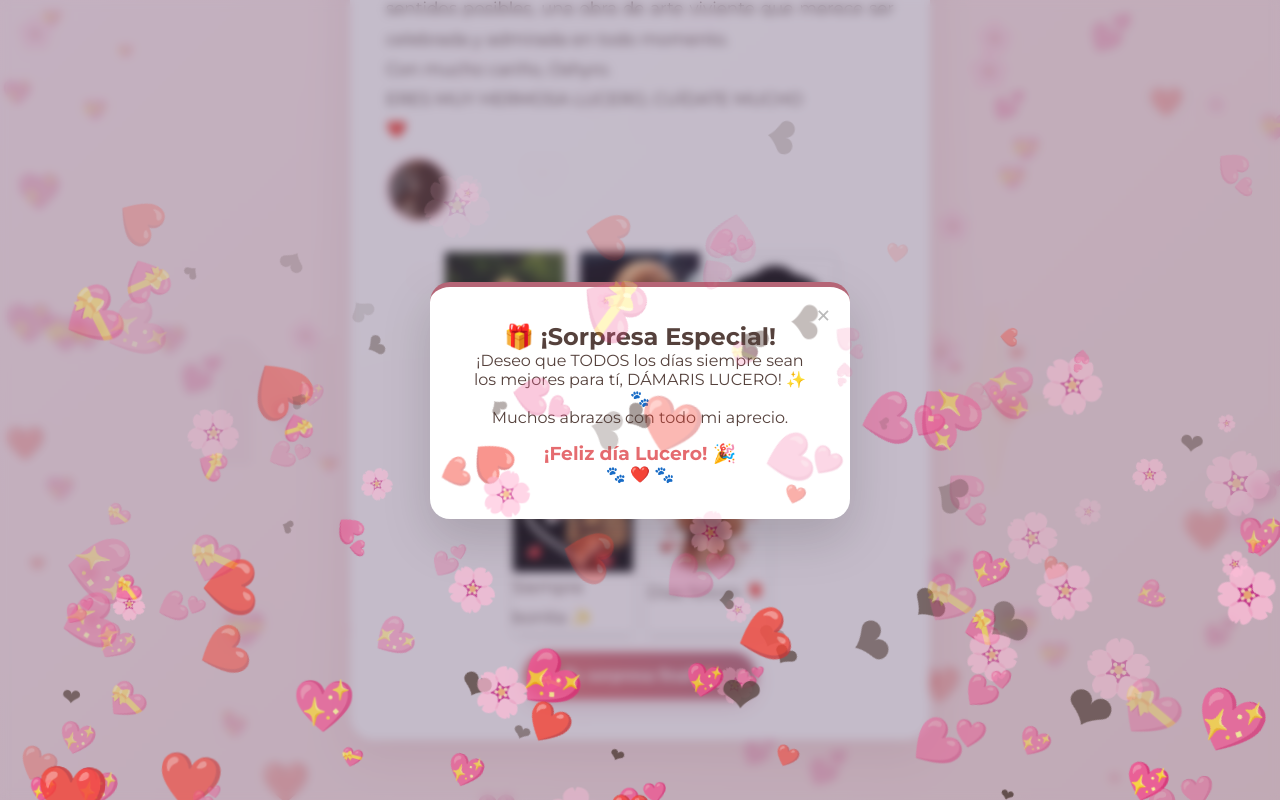
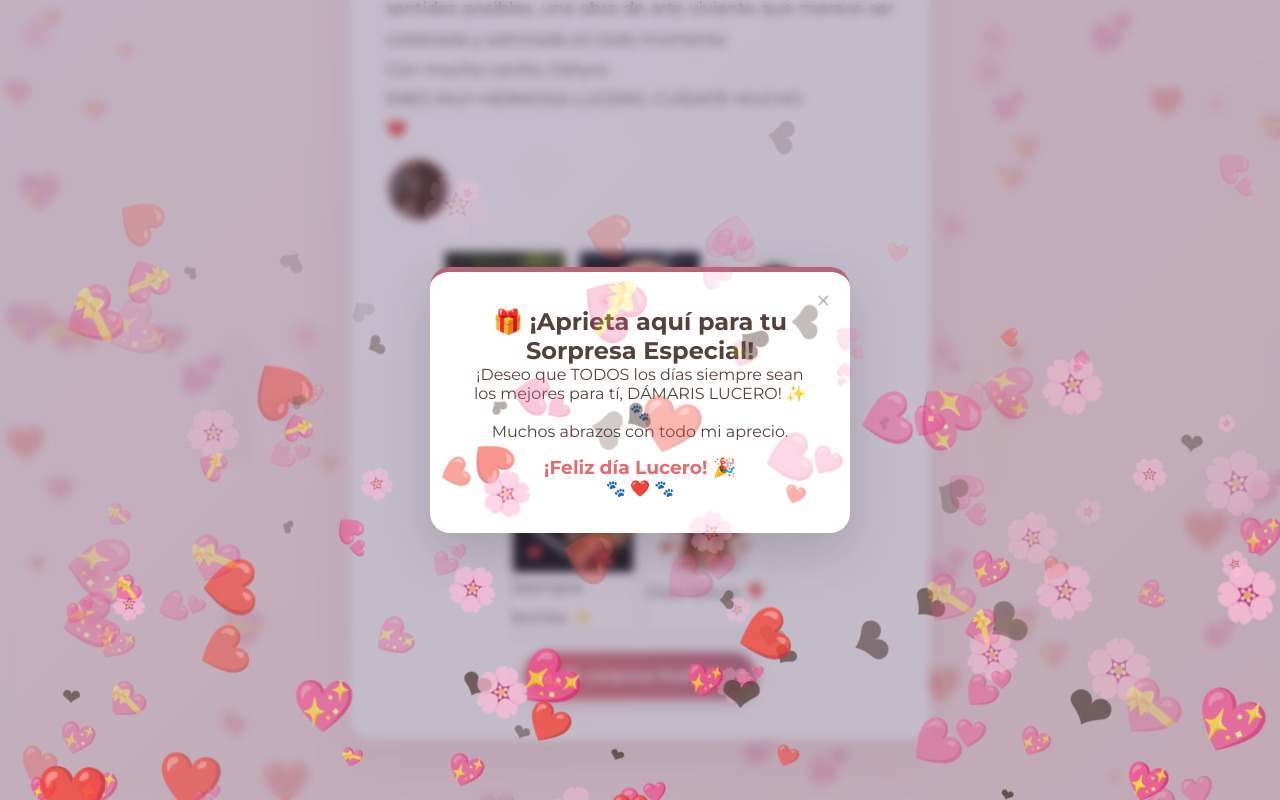
Before and after one commit to mangix178-maker/carta-lucero, a plain HTML site: page index.html in a window 1280 px wide. Both pictures are taken after a click on the button "¡Tu sorpresa final! 💝". Shown: the part 3168-3968 px from the top of the page. Drawn offline with Linux system fonts and the light colour scheme.

Commit message:
Update index.html

```diff
--- a/index.html
+++ b/index.html
@@ -129,7 +129,7 @@
     <div id="sorpresaOverlay" class="sorpresa-overlay">
         <div class="sorpresa-popup">
             <span class="cerrar-sorpresa" id="cerrarSorpresa">&times;</span>
-            <h2>🎁 ¡Sorpresa Especial!</h2>
+            <h2>🎁 ¡Aprieta aquí para tu Sorpresa Especial!</h2>
             <p class="popup-frase">¡Deseo que TODOS los días siempre sean los mejores para tí, DÁMARIS LUCERO! ✨🐾</p>
             <p class="popup-subtext">Muchos abrazos con todo mi aprecio.</p>
             <h3 class="nombre-cumple">¡Feliz día Lucero! 🎉</h3>
```
